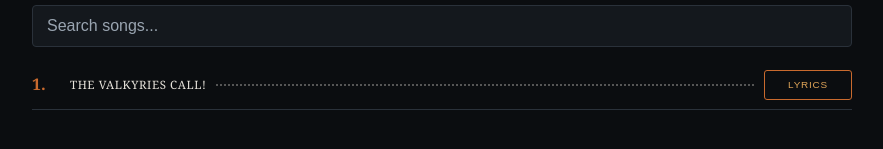
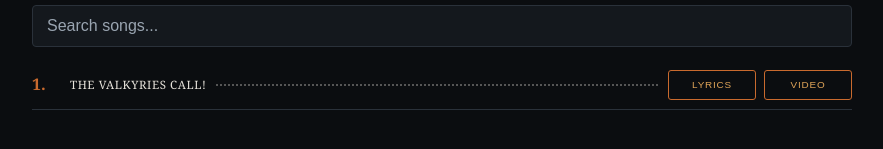
Before and after one commit to AlenaCh514/rawnordicpower, a plain HTML site: page index.html in a window 1280 px wide. Shown: the part 1196-1345 px from the top of the page, without its empty margins (198-1081 px from the left). Drawn offline with Linux system fonts and the light colour scheme.

Commit message:
Add files via upload

```diff
--- a/index.html
+++ b/index.html
@@ -154,7 +154,9 @@ function renderSongs(){
   const list = SONGS.filter(matchSong);
   document.getElementById('song-list').innerHTML = list.length ? list.map(s =>
     '<div class="song-row"><span class="num">'+(SONGS.indexOf(s)+1)+'.</span><span class="t">'+s.title+'</span><span class="leader"></span><span class="btns">' +
-    '<a class="btn ghost" href="#songs/'+s.id+'">Lyrics</a></span></div>'
+    '<a class="btn ghost" href="#songs/'+s.id+'">Lyrics</a>' +
+    (s.video ? '<a class="btn ghost" href="'+s.video+'" target="_blank" rel="noopener">Video</a>' : '<span class="btn ghost disabled">Video — soon</span>') +
+    '</span></div>'
   ).join('') : '<p class="no-result">No songs found.</p>';
 }
 function renderLyricsView(id){
```
